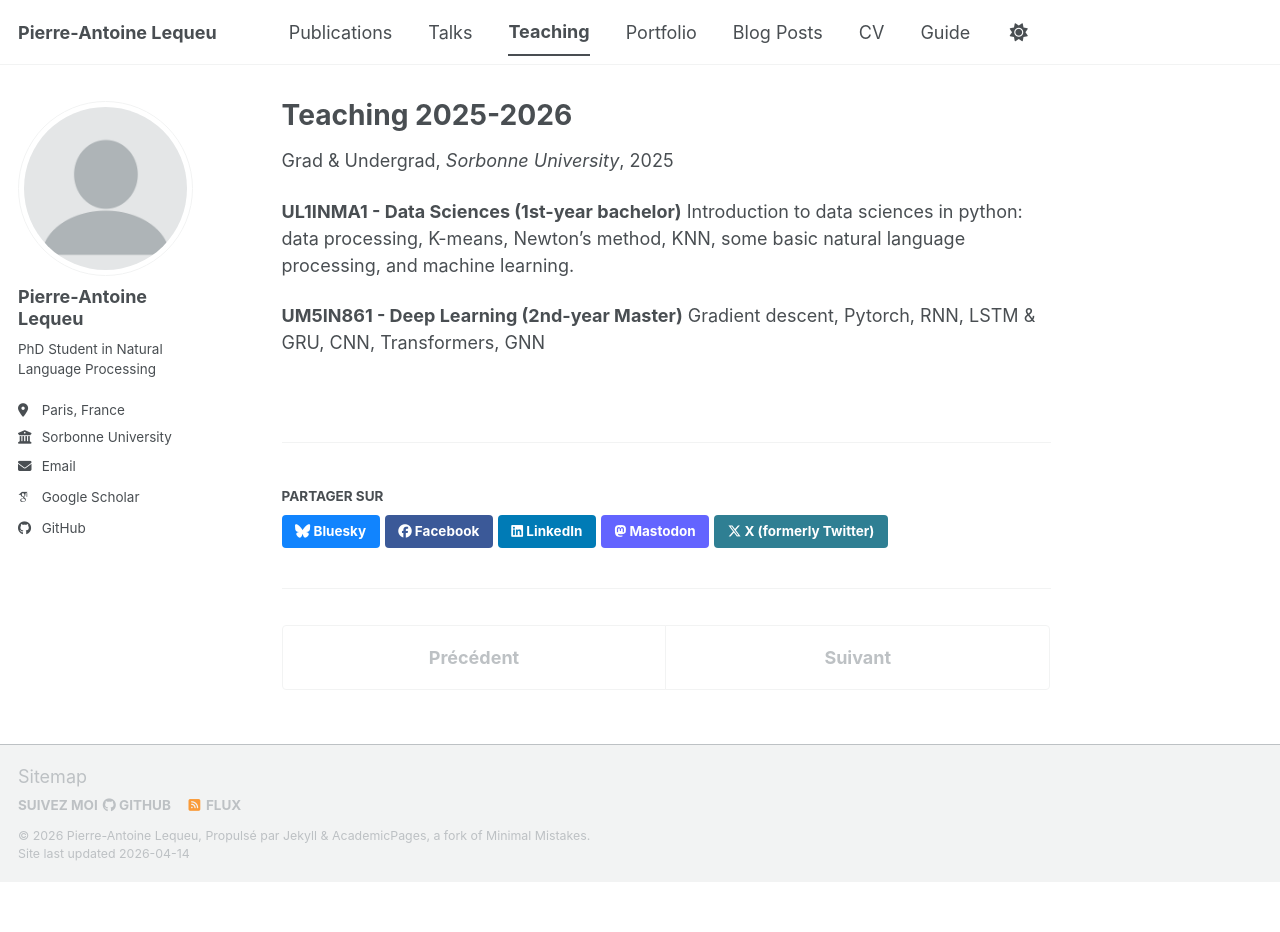
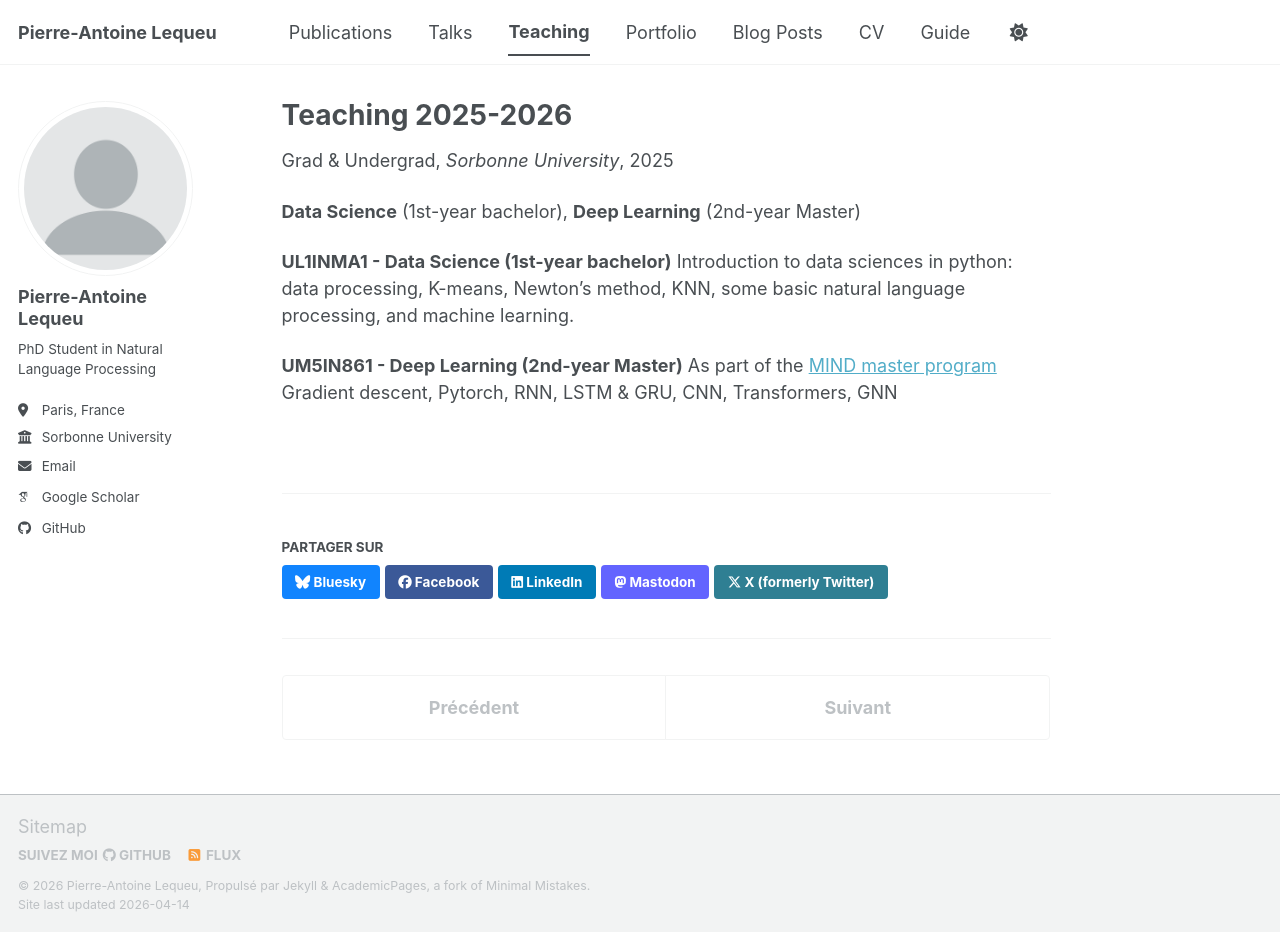
Before and after one commit to PALequeu/palequeu.github.io, a Jekyll site: the page built from _teaching/2025-2026-teaching.md, in a window 1280 px wide and 932 px high. Built offline with Jekyll 4.4.1, drawn with Linux system fonts in a browser that asks for light colours; some web fonts are replaced; a script bundle is joined from its source files by our own code; library files that are not in the unit come from our copies.

Commit message:
fixed 2025 teaching

```diff
--- a/_teaching/2025-2026-teaching.md
+++ b/_teaching/2025-2026-teaching.md
@@ -6,12 +6,14 @@ venue: "Sorbonne University"
 date: 2025-01-01
 location: "Paris, France"
 ---
-**UL1INMA1 - Data Sciences (1st-year bachelor)**
+**Data Science** (1st-year bachelor), **Deep Learning** (2nd-year Master)
+
+**UL1INMA1 - Data Science (1st-year bachelor)**
 Introduction to data sciences in python: data processing, K-means, Newton's method, KNN, some basic natural language processing, and machine learning.
 
 
 **UM5IN861 - Deep Learning (2nd-year Master)**
-Gradient descent, Pytorch, RNN, LSTM & GRU, CNN, Transformers, GNN
+As part of the [MIND master program](https://mind.sorbonne-universite.fr/) Gradient descent, Pytorch, RNN, LSTM & GRU, CNN, Transformers, GNN
 
 <!--
 Heading 1
```
